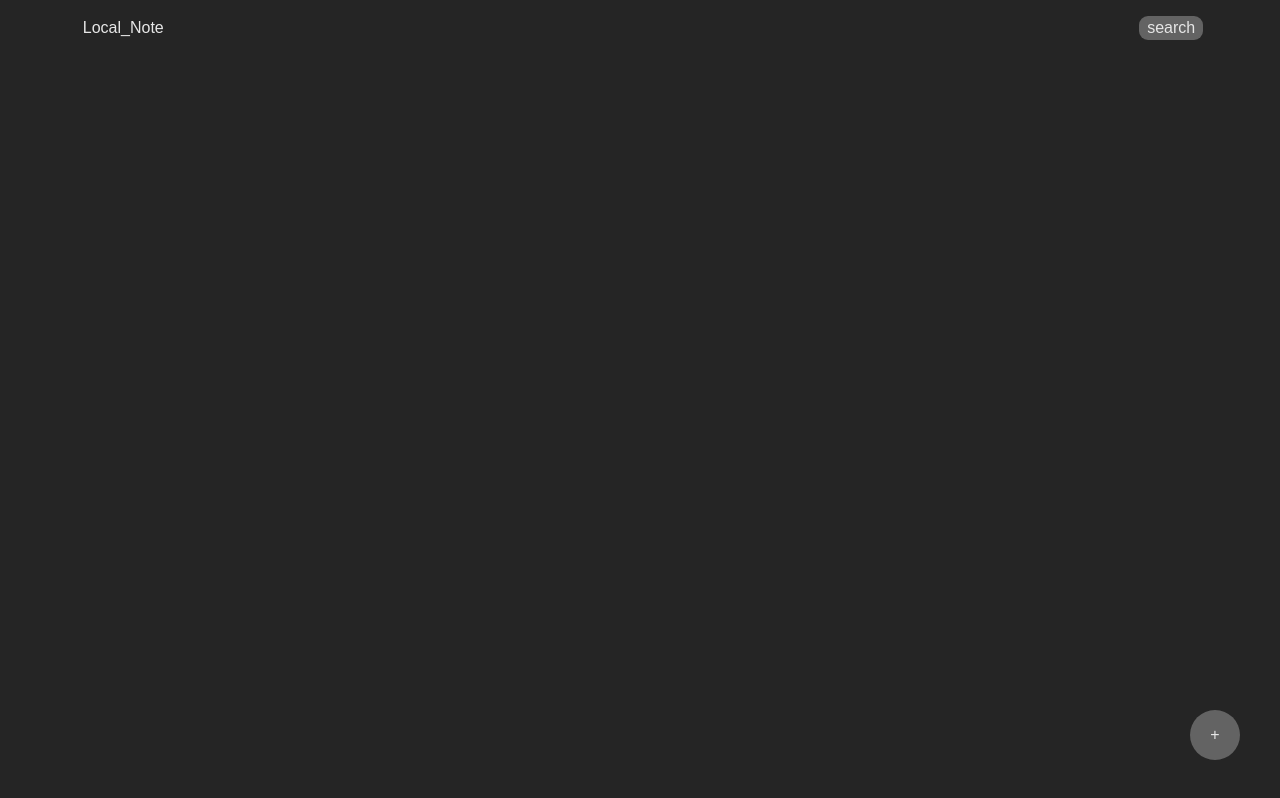
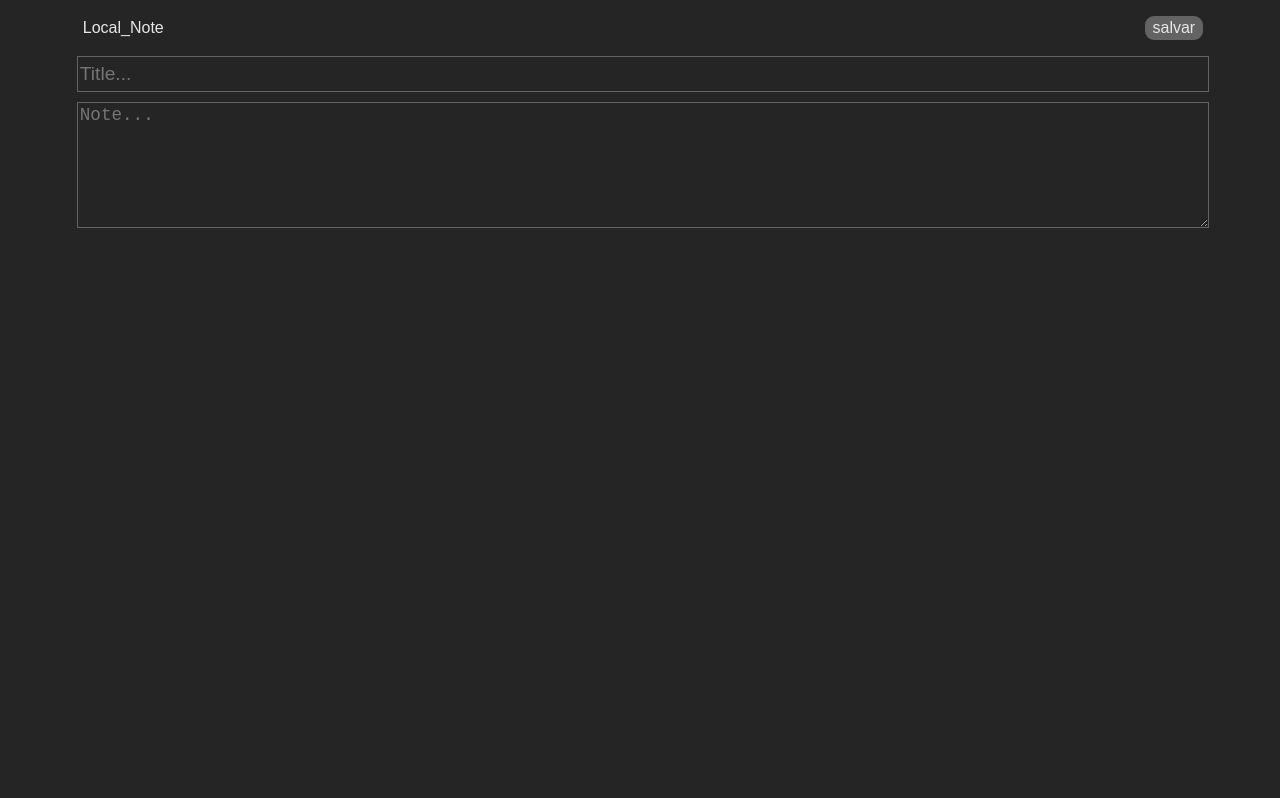
Before and after one commit to rodriguesnich/Local_Note, a React (Create React App) app: page /Local_Note/create in a window 1280 px wide. Built offline with nearby package versions, Linux system fonts and the light colour scheme.

Commit message:
:rocket: first fix try

```diff
--- a/src/App.js
+++ b/src/App.js
@@ -39,7 +39,7 @@ class App extends React.Component {
       <div className="App">
         <Header url="over" search={true} />
         <main className="body App-body container">{notes}</main>
-        <Link to={`/create`}>
+        <Link to="/Local_Note/create">
           <button className="button-add">+</button>
         </Link>
       </div>
--- a/src/components/Header/index.js
+++ b/src/components/Header/index.js
@@ -1,22 +1,15 @@
 // import "./css/base.css"
 import "./style.css";
-import {
-  BrowserRouter as Router,
-  Switch,
-  Route,
-  Link,
-  useRouteMatch,
-  useParams,
-} from "react-router-dom";
+import { BrowserRouter as Link } from "react-router-dom";
 
 function Header(props) {
   let button;
   if (props.search) {
-    button = <button className="seachButton" >search</button>;
+    button = <button className="seachButton">search</button>;
   } else {
     button = (
       <button className="editButton">
-        <Link to={`/${props.url}/${props.index}`}>{props.name}</Link>
+        <Link to={`/Local_Note/${props.url}/${props.index}`}>{props.name}</Link>
       </button>
     );
   }
--- a/src/components/Note/index.js
+++ b/src/components/Note/index.js
@@ -5,7 +5,7 @@ import "./style.css";
 function Note(props) {
   return (
     <div className="Note">
-      <Link to={`/over/${props.index}`}>
+      <Link to={`/Local_Note/over/${props.index}`}>
         <section className="note">
           <h1>{props.title}</h1>
           <br />
--- a/src/index.js
+++ b/src/index.js
@@ -13,13 +13,13 @@ ReactDOM.render(
     <OverView /> */}
     <Router>
       <Switch>
-        <Route path="/over">
+        <Route path="/Local_Note/over">
           <OverView />
         </Route>
-        <Route path="/create">
+        <Route path="/Local_Note/create">
           <Create />
         </Route>
-        <Route path="/">
+        <Route path="/Local_Note/">
           <App />
         </Route>
       </Switch>
```
Also changed, not shown: package.json (+11 -0 lines).
